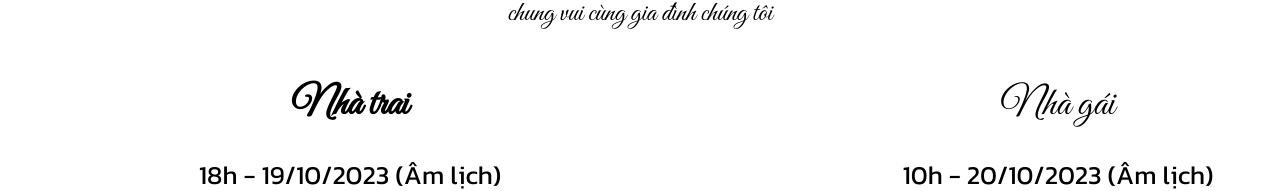
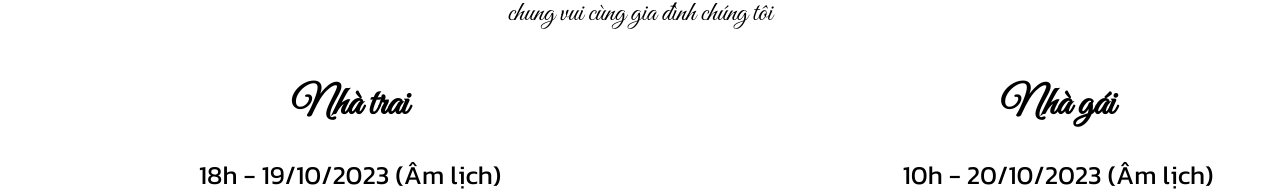
Before and after one commit to GnurTrung/wedding, a Next.js app: page / in a window 1280 px wide. Shown: the part 2169-2360 px from the top of the page. Built offline with nearby package versions, Linux system fonts and the light colour scheme; no server answers.

Commit message:
update img

```diff
--- a/src/components/SecondPage.tsx
+++ b/src/components/SecondPage.tsx
@@ -63,7 +63,7 @@ const SecondPage = () => {
           </div>
         </div>
         <div>
-          <div className="flex justify-center font-medium text-[40px] max-sm:mt-10">
+          <div className="flex justify-center font-bold text-[40px]">
             Nhà gái
           </div>
           <div className="flex justify-center text-[26px] mt-5 text-font-base">
```
